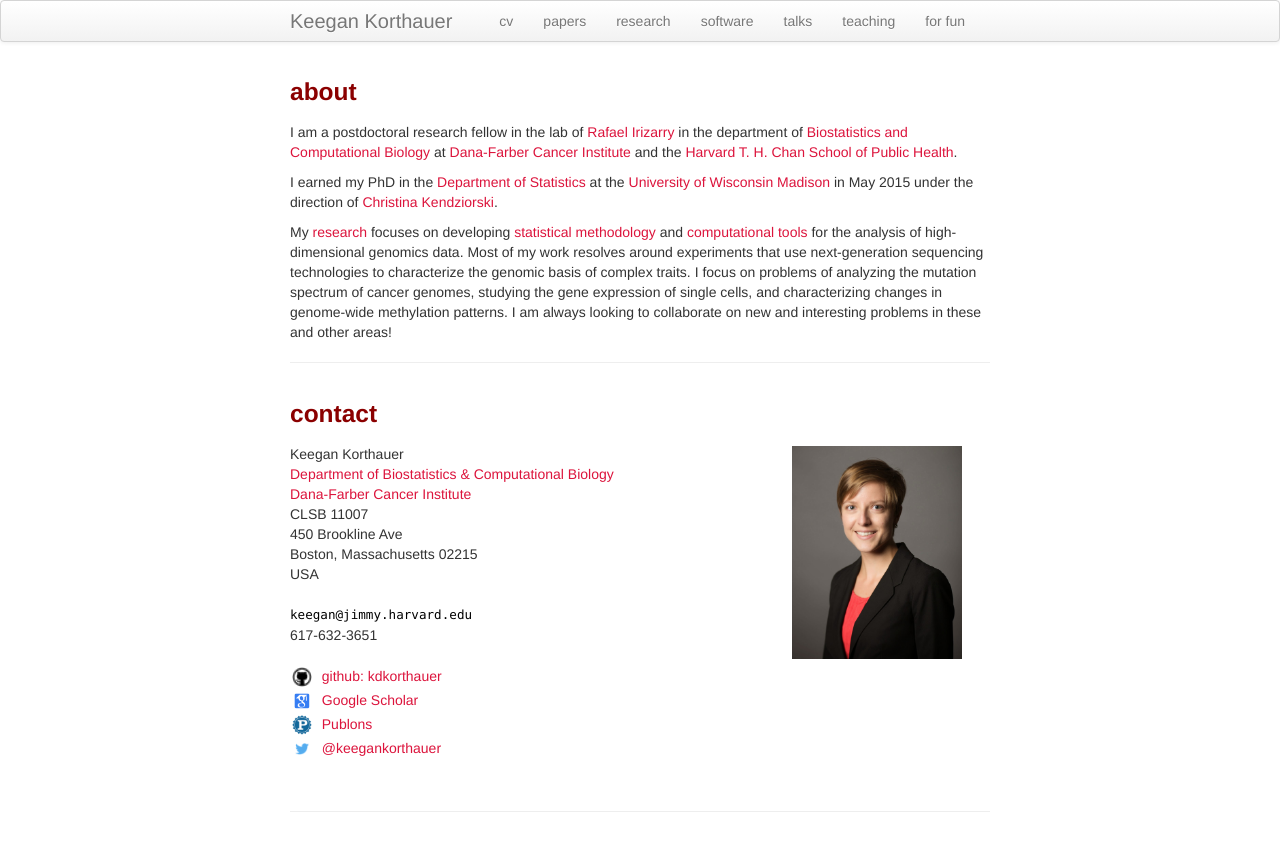
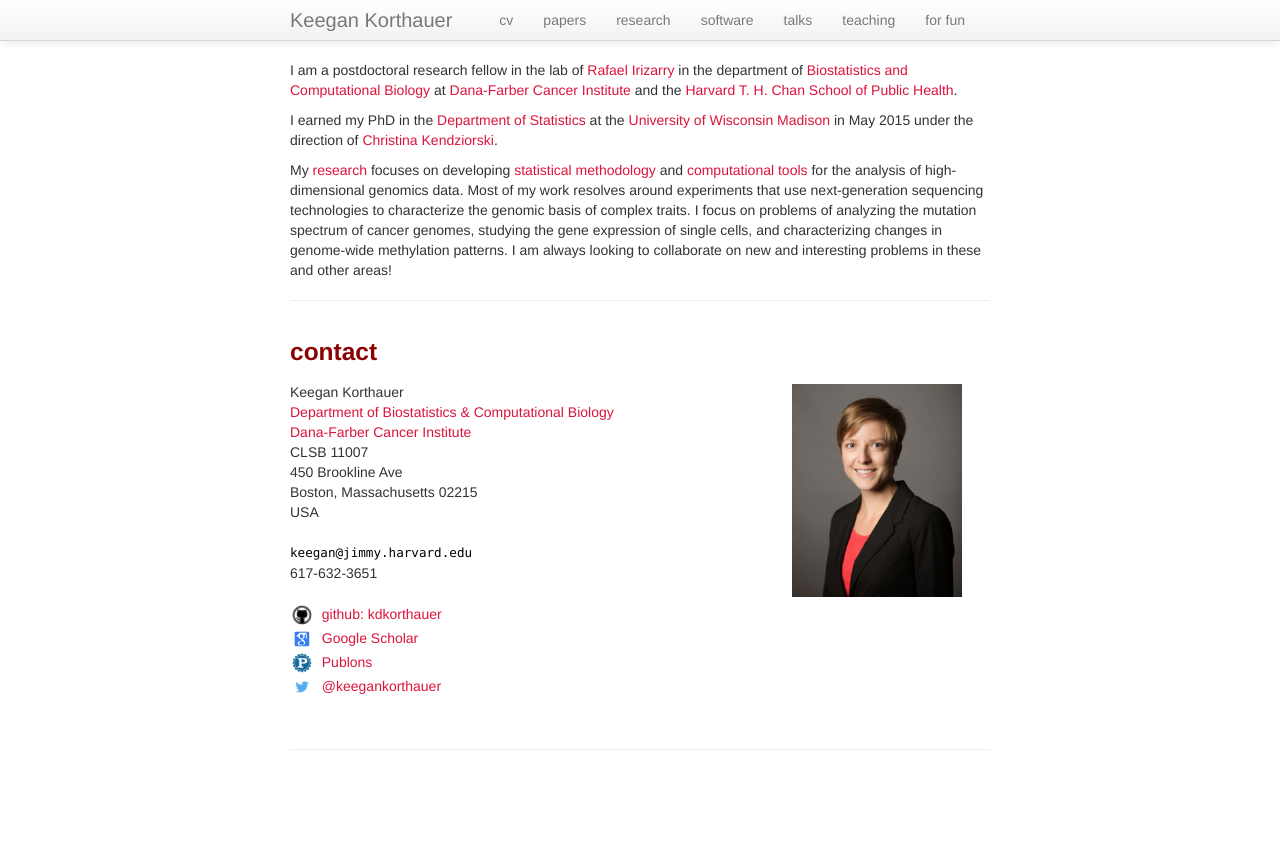
Before and after one commit to kdkorthauer/kdkorthauer.github.io, a Jekyll site: the page built from index.md, in a window 1280 px wide. Shown: the top 851 px of the page. Built offline with Jekyll 4.4.1, drawn with Linux system fonts in a browser that asks for light colours.

Commit message:
retry fixed navbar

```diff
--- a/_includes/themes/twitter/default.html
+++ b/_includes/themes/twitter/default.html
@@ -28,11 +28,11 @@
   </head>
 
   <body>
-    <div class="navbar">
+    <div class="navbar navbar-fixed-top">
       <div class="navbar-inner">
         <div class="container-narrow">
           <a class="brand" href="{{ HOME_PATH }}">{{ site.title }}</a>
-            <ul class="nav navbar-fixed-top">
+            <ul class="nav">
               <li><a href="{{ BASE_PATH }}/cv-korthauer.pdf">cv</a></li>
               <li><a href="{{ BASE_PATH }}/pages/papers.html">papers</a></li>
               <li><a href="{{ BASE_PATH }}/pages/research.html">research</a></li>
```
